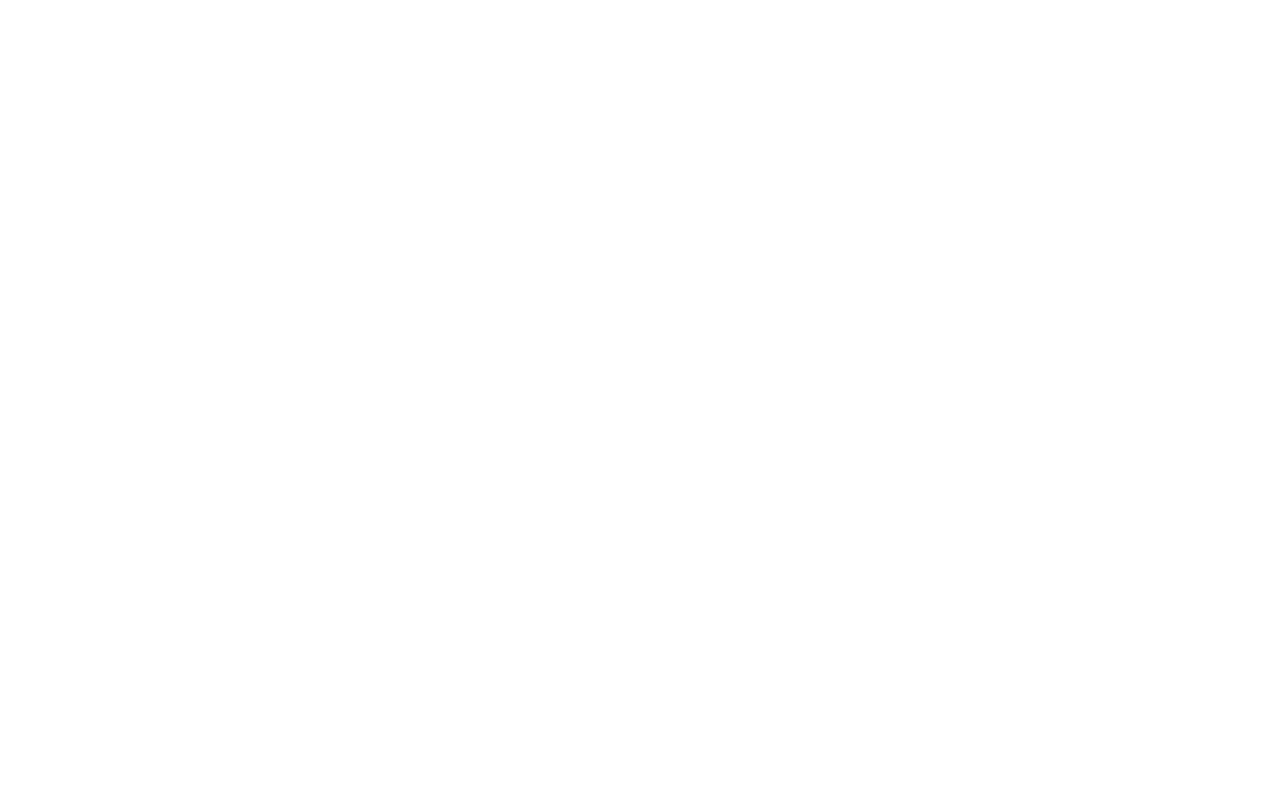
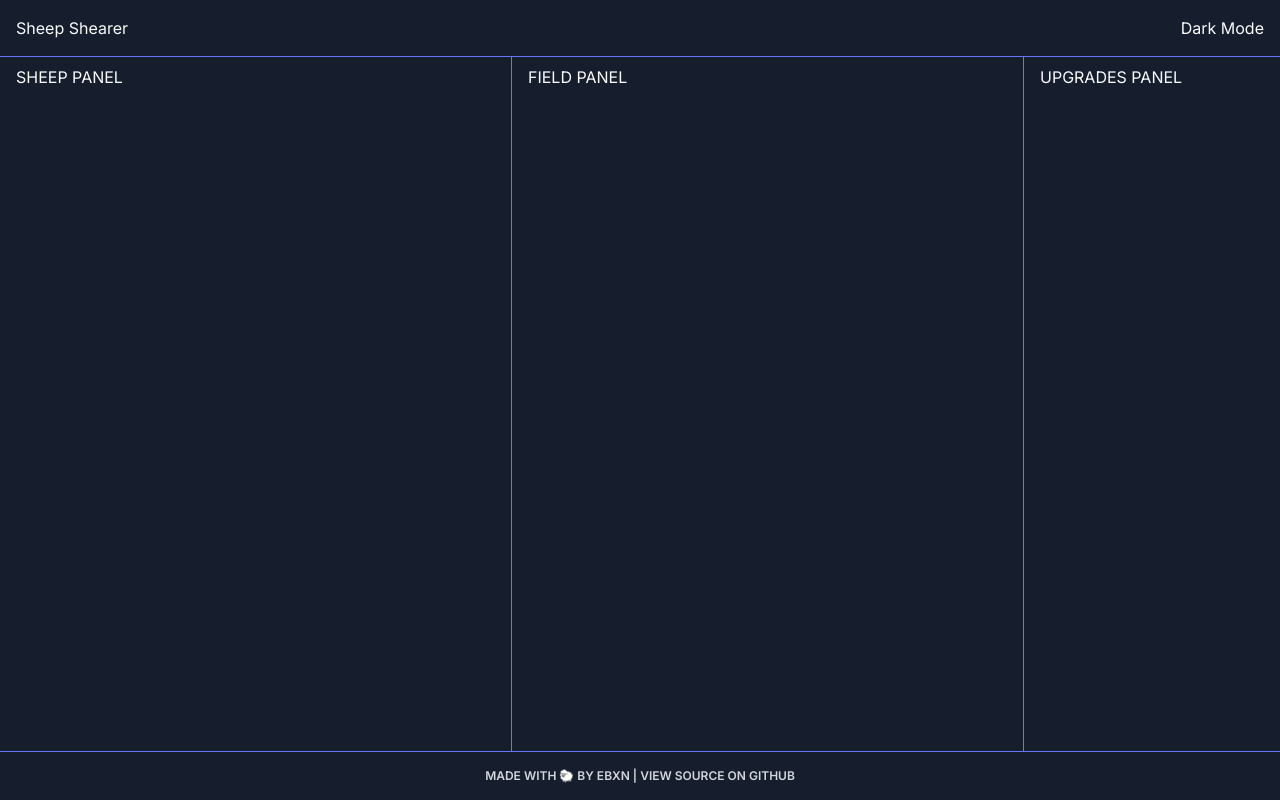
Before and after one commit to ebxn/sheep-shearer, a Vue app: page / in a window 1280 px wide. Built offline with nearby package versions, Linux system fonts and the light colour scheme.

Commit message:
create basic layout, enable dark mode

```diff
--- a/public/index.html
+++ b/public/index.html
@@ -12,7 +12,7 @@
   <title>Sheep Shearer</title>
 </head>
 
-<body class="antialiased text-gray-900">
+<body class="dark antialiased text-gray-900">
   <noscript>
     <strong>
       We're sorry but Sheep Shearer doesn't work properly without JavaScript enabled.
--- a/src/App.vue
+++ b/src/App.vue
@@ -1,22 +1,66 @@
 <template>
-  <div id="app">
-    <header></header>
+  <div
+    id="app"
+    class="flex flex-col dark:bg-gray-900 min-h-screen dark:text-gray-50"
+  >
+    <header class="border-b border-indigo-500 p-4">
+      <div class="flex justify-between items-center">
+        <h1>Sheep Shearer</h1>
+        <button>Dark Mode</button>
+      </div>
+    </header>
 
-    <main>
-      <!-- This will have 3 panels [pc/mobile]: -->
-      <!-- sheep clicker [left/top] -->
+    <main class="flex lg:flex-1">
+      <div class="flex flex-wrap w-full">
+        <!-- sheep clicker panel -- top@mobile left@pc -->
+        <div class="order-1 border-b lg:border-b-0 lg:border-r border-indigo-500 w-full lg:w-2/5">
+          <div class="px-4 py-2">
+            <SheepPanel />
+          </div>
+        </div>
 
-      <!-- field canvas [middle/bottom] -->
+        <!-- field canvas panel -- bottom@mobile middle@pc -->
+        <div class="order-3 lg:order-2 lg:border-r border-indigo-500 w-full lg:w-2/5">
+          <div class="px-4 py-2">
+            <FieldPanel />
+          </div>
+        </div>
 
-      <!-- upgrades [right/middle] -->
+        <!-- upgrades panel -- middle@mobile bottom@pc -->
+        <div class="order-2 lg:order-3 border-b lg:border-b-0 border-indigo-500 w-full lg:w-1/5">
+          <div class="px-4 py-2">
+            <UpgradesPanel />
+          </div>
+        </div>
+      </div>
     </main>
 
-    <footer></footer>
+    <footer class="border-t border-indigo-500 p-4">
+      <div class="text-gray-300 text-center text-xs font-semibold uppercase">
+        <span>Made with 🐑 by ebxn</span>
+        <span> | </span>
+        <a
+          ref="noreferrer noopener"
+          class="hover:underline"
+          href="https://github.com/ebxn/sheep-shearer"
+          target="_blank"
+        >View source on github</a>
+      </div>
+    </footer>
   </div>
 </template>
 
 <script>
+import SheepPanel from '@/components/SheepPanel.vue'
+import FieldPanel from '@/components/FieldPanel.vue'
+import UpgradesPanel from '@/components/UpgradesPanel.vue'
+
 export default {
-  name: 'App'
+  name: 'App',
+  components: {
+    SheepPanel,
+    FieldPanel,
+    UpgradesPanel
+  }
 }
 </script>
--- /dev/null
+++ b/src/components/FieldPanel.vue
@@ -0,0 +1,11 @@
+<template>
+  <div>
+    FIELD PANEL
+  </div>
+</template>
+
+<script>
+export default {
+  name: 'FIELD PANEL'
+}
+</script>
--- /dev/null
+++ b/src/components/SheepPanel.vue
@@ -0,0 +1,11 @@
+<template>
+  <div>
+    SHEEP PANEL
+  </div>
+</template>
+
+<script>
+export default {
+  name: 'SheepPanel'
+}
+</script>
--- /dev/null
+++ b/src/components/UpgradesPanel.vue
@@ -0,0 +1,11 @@
+<template>
+  <div>
+    UPGRADES PANEL
+  </div>
+</template>
+
+<script>
+export default {
+  name: 'UpgradesPanel'
+}
+</script>
```
Also changed, not shown: .eslintrc.js.
